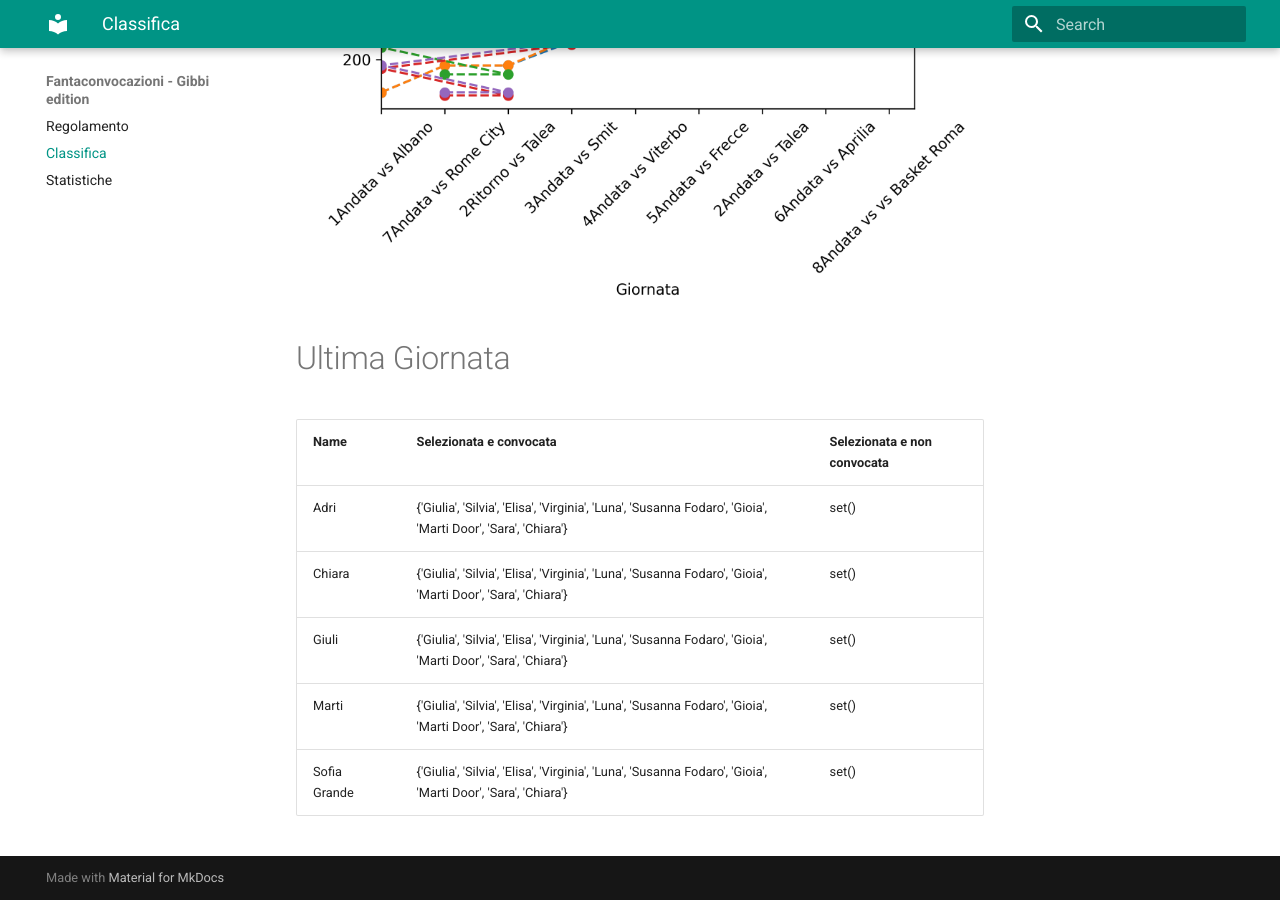
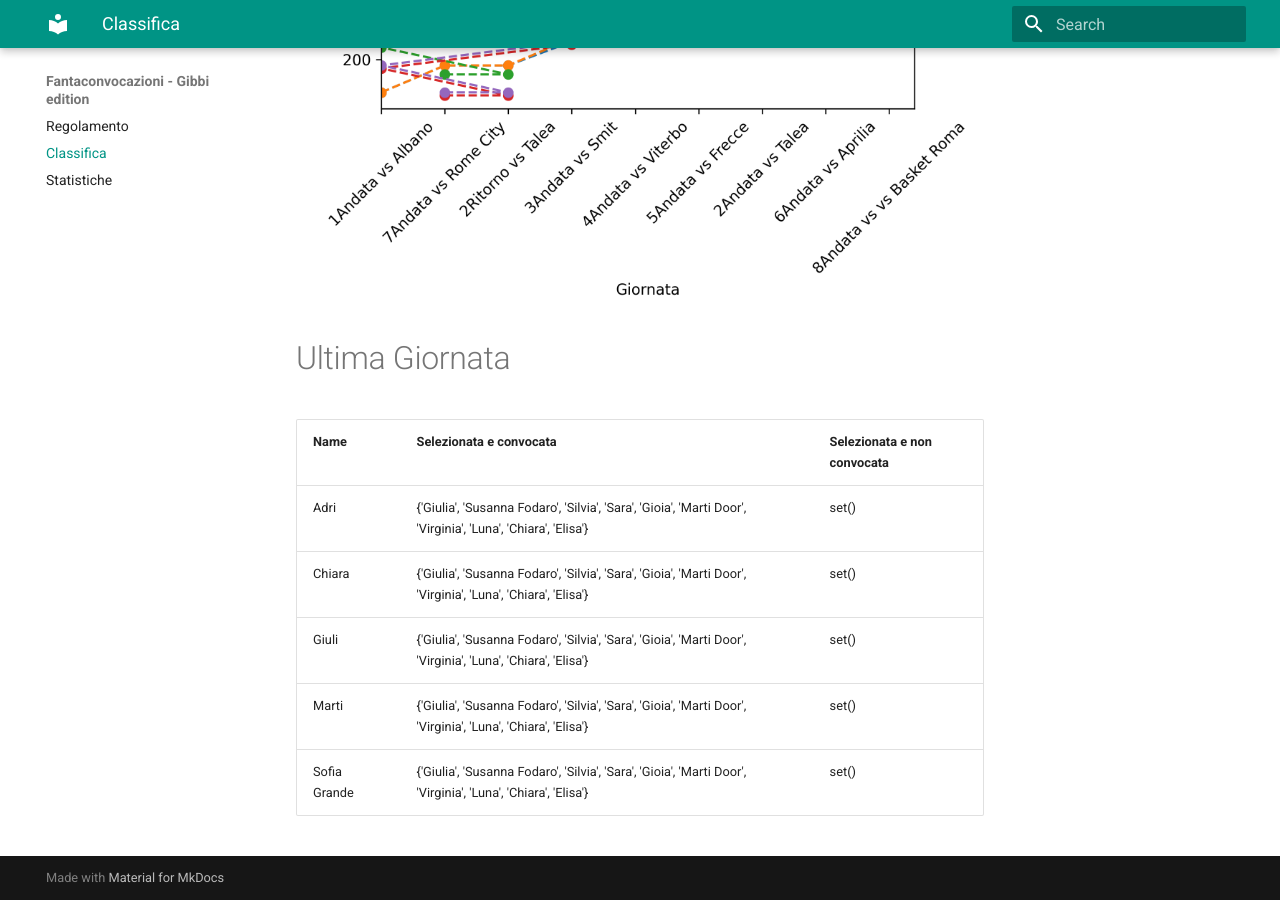
Before and after one commit to martinig94/fantagibbi, an MkDocs documentation site: the page built from docs/Classifica.md, in a window 1280 px wide and 900 px high, scrolled down 810 px. Built offline with MkDocs 1.6.1 and Material for MkDocs 9.7.7, drawn with Linux system fonts in a browser that asks for light colours.

Commit message:
Auto-update from main.py

```diff
--- a/docs/Classifica.md
+++ b/docs/Classifica.md
@@ -18,9 +18,9 @@
 <!-- START_TABLE CORRECT -->
 | Name         | Selezionata e convocata                                                                                      | Selezionata e non convocata   |
 |:-------------|:-------------------------------------------------------------------------------------------------------------|:------------------------------|
-| Adri         | {'Giulia', 'Silvia', 'Elisa', 'Virginia', 'Luna', 'Susanna Fodaro', 'Gioia', 'Marti Door', 'Sara', 'Chiara'} | set()                         |
-| Chiara       | {'Giulia', 'Silvia', 'Elisa', 'Virginia', 'Luna', 'Susanna Fodaro', 'Gioia', 'Marti Door', 'Sara', 'Chiara'} | set()                         |
-| Giuli        | {'Giulia', 'Silvia', 'Elisa', 'Virginia', 'Luna', 'Susanna Fodaro', 'Gioia', 'Marti Door', 'Sara', 'Chiara'} | set()                         |
-| Marti        | {'Giulia', 'Silvia', 'Elisa', 'Virginia', 'Luna', 'Susanna Fodaro', 'Gioia', 'Marti Door', 'Sara', 'Chiara'} | set()                         |
-| Sofia Grande | {'Giulia', 'Silvia', 'Elisa', 'Virginia', 'Luna', 'Susanna Fodaro', 'Gioia', 'Marti Door', 'Sara', 'Chiara'} | set()                         |
+| Adri         | {'Giulia', 'Susanna Fodaro', 'Silvia', 'Sara', 'Gioia', 'Marti Door', 'Virginia', 'Luna', 'Chiara', 'Elisa'} | set()                         |
+| Chiara       | {'Giulia', 'Susanna Fodaro', 'Silvia', 'Sara', 'Gioia', 'Marti Door', 'Virginia', 'Luna', 'Chiara', 'Elisa'} | set()                         |
+| Giuli        | {'Giulia', 'Susanna Fodaro', 'Silvia', 'Sara', 'Gioia', 'Marti Door', 'Virginia', 'Luna', 'Chiara', 'Elisa'} | set()                         |
+| Marti        | {'Giulia', 'Susanna Fodaro', 'Silvia', 'Sara', 'Gioia', 'Marti Door', 'Virginia', 'Luna', 'Chiara', 'Elisa'} | set()                         |
+| Sofia Grande | {'Giulia', 'Susanna Fodaro', 'Silvia', 'Sara', 'Gioia', 'Marti Door', 'Virginia', 'Luna', 'Chiara', 'Elisa'} | set()                         |
 <!-- END_TABLE CORRECT -->
```
